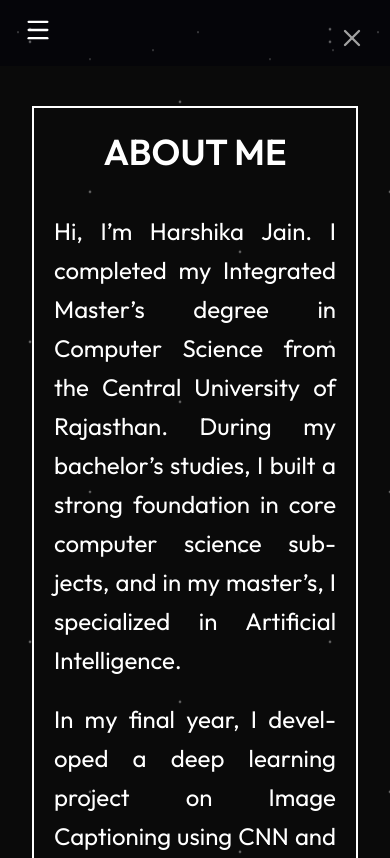
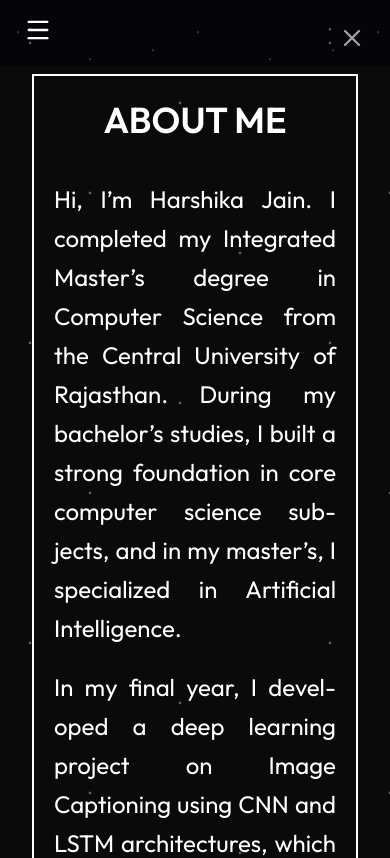
Before and after one commit to Harshikajain23/Portfolio_Harshika, a React (Vite) app in the folder vite-project/: page /about in a window 390 px wide. Shown: the top 858 px of the page. Built offline with nearby package versions, Linux system fonts and the light colour scheme.

Commit message:
Update About.jsx

```diff
--- a/vite-project/src/Pages/About.jsx
+++ b/vite-project/src/Pages/About.jsx
@@ -65,7 +65,7 @@ const About = () => {
 
       {/* Content */}
       <div className="relative z-10 h-full px-6">
-        <div className="mt-10 mb-10 ml-2 sm:ml-2 mr-2 sm:mr-2 lg:ml-15 lg:mr-15 w-70vw h-70vh border border-2 border-white sm:flex flex-col justify-center items-center">
+        <div className="mt-2 md:mt-10 mb-10 ml-2 sm:ml-2 mr-2 sm:mr-2 lg:ml-15 lg:mr-15 w-70vw h-70vh border border-2 border-white sm:flex flex-col justify-center items-center">
         <h1 className="uppercase text-4xl sm:text-2xl lg:text-4xl mx-auto text-center font-semibold mt-6 mb-10">About Me</h1>
 
         <p className=" text-2xl sm:text-xl lg:text-2xl text-white text-justify ml-5 mr-5 lg:ml-15 lg:mr-15 leading-relaxed break-word hyphens-auto">
```
